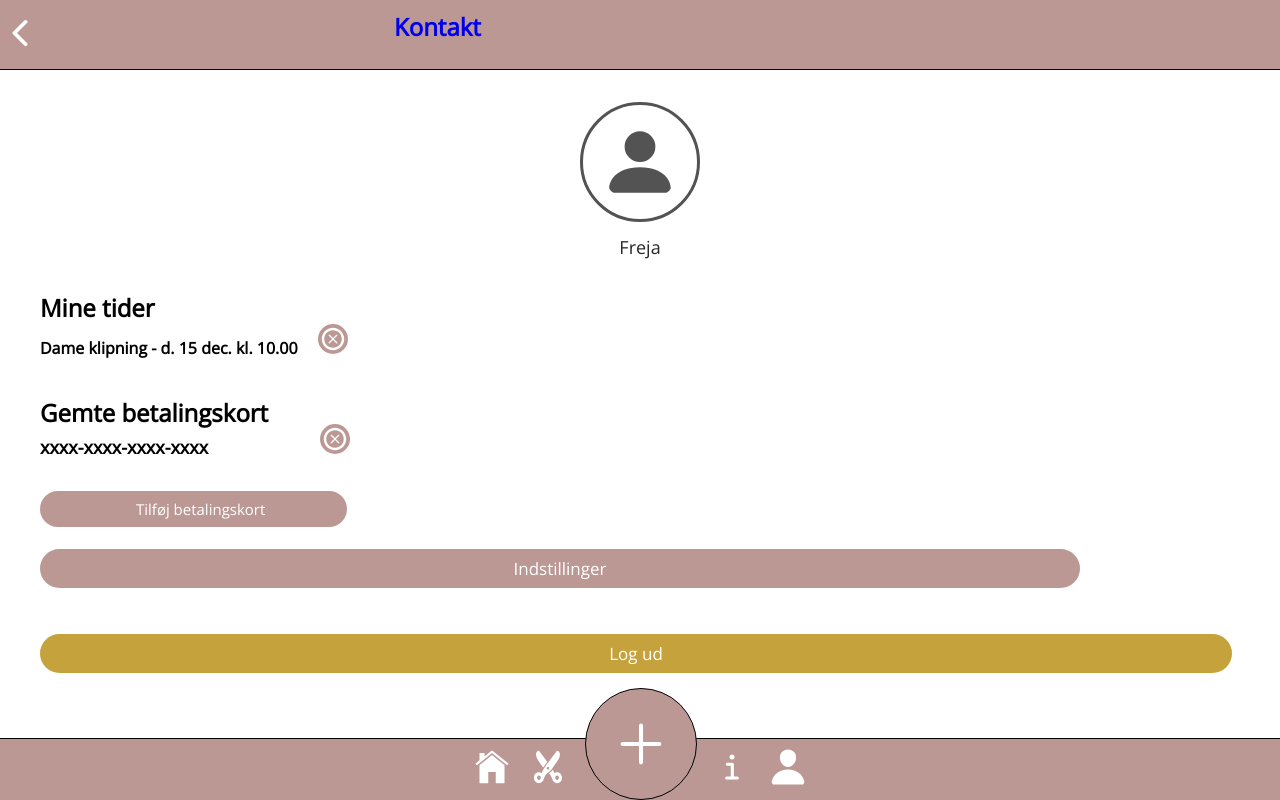
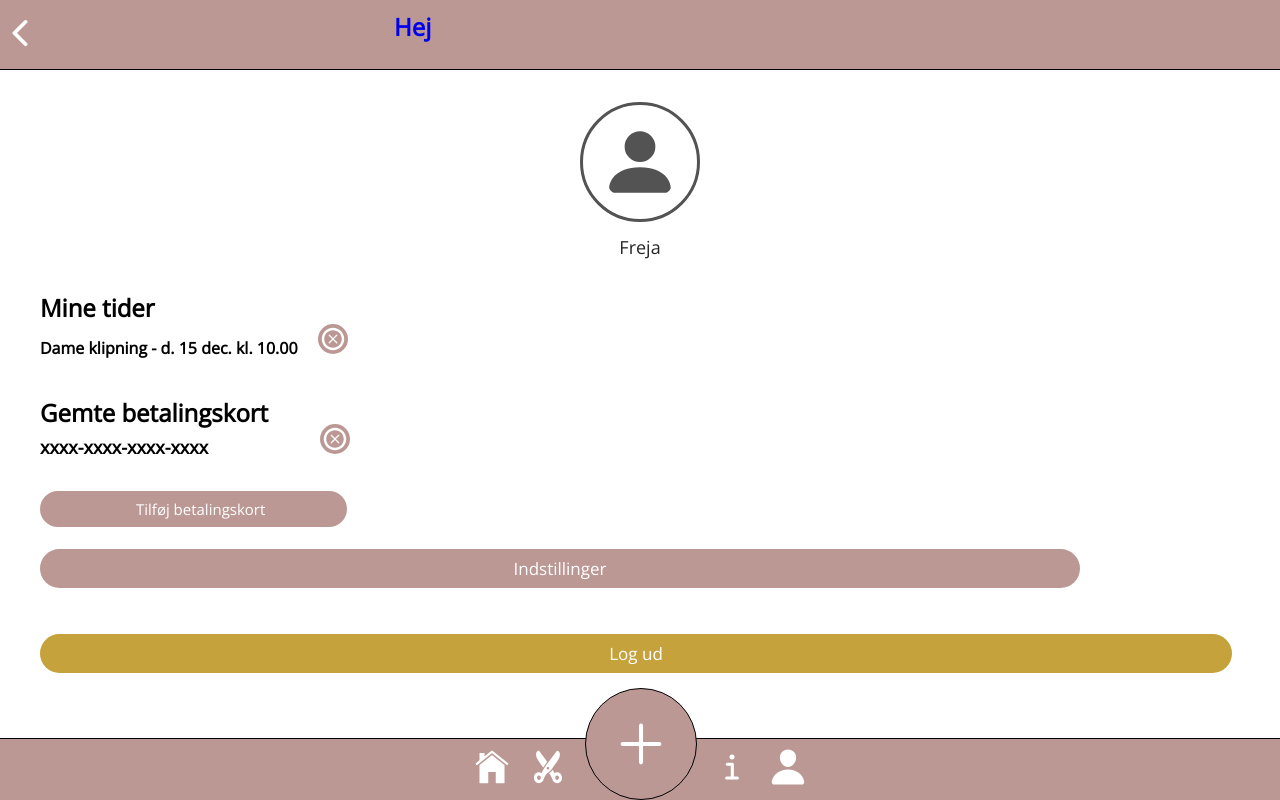
Before and after one commit to frejarafn/advanced-frisoer-test, a React (Create React App) app: page /Profil in a window 1280 px wide. Built offline with nearby package versions, Linux system fonts and the light colour scheme; a web font is replaced by a local one.

Commit message:
Michelle

```diff
--- a/src/components/Header.js
+++ b/src/components/Header.js
@@ -18,7 +18,8 @@ export default function Header() {
             <Tilbageknap></Tilbageknap>
             <div className="headerflex">
                  <NavLink className="headerlogo" to="/">
-                    <Line name ="Kontakt" show/>
+                    <Line name ="Hej" show/>
+
                      </NavLink>
             </div>
         </header>
```
